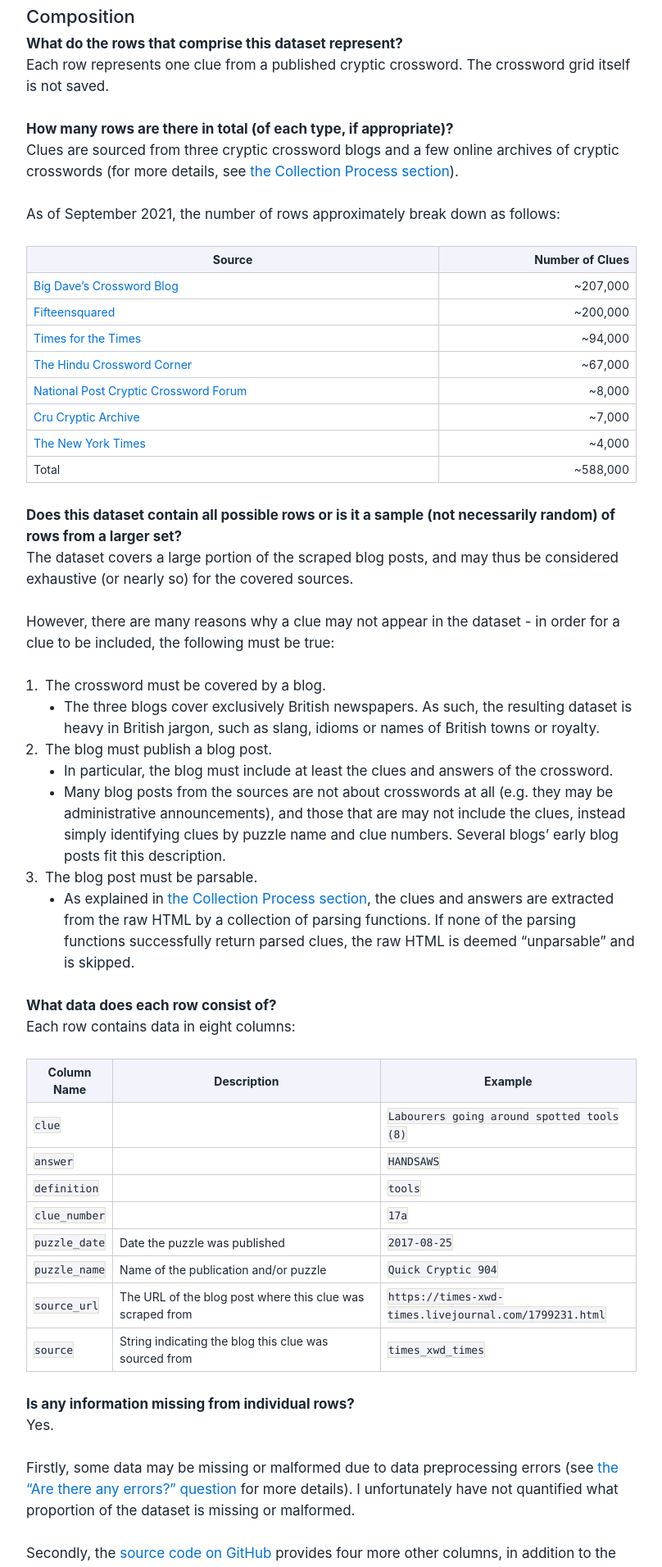
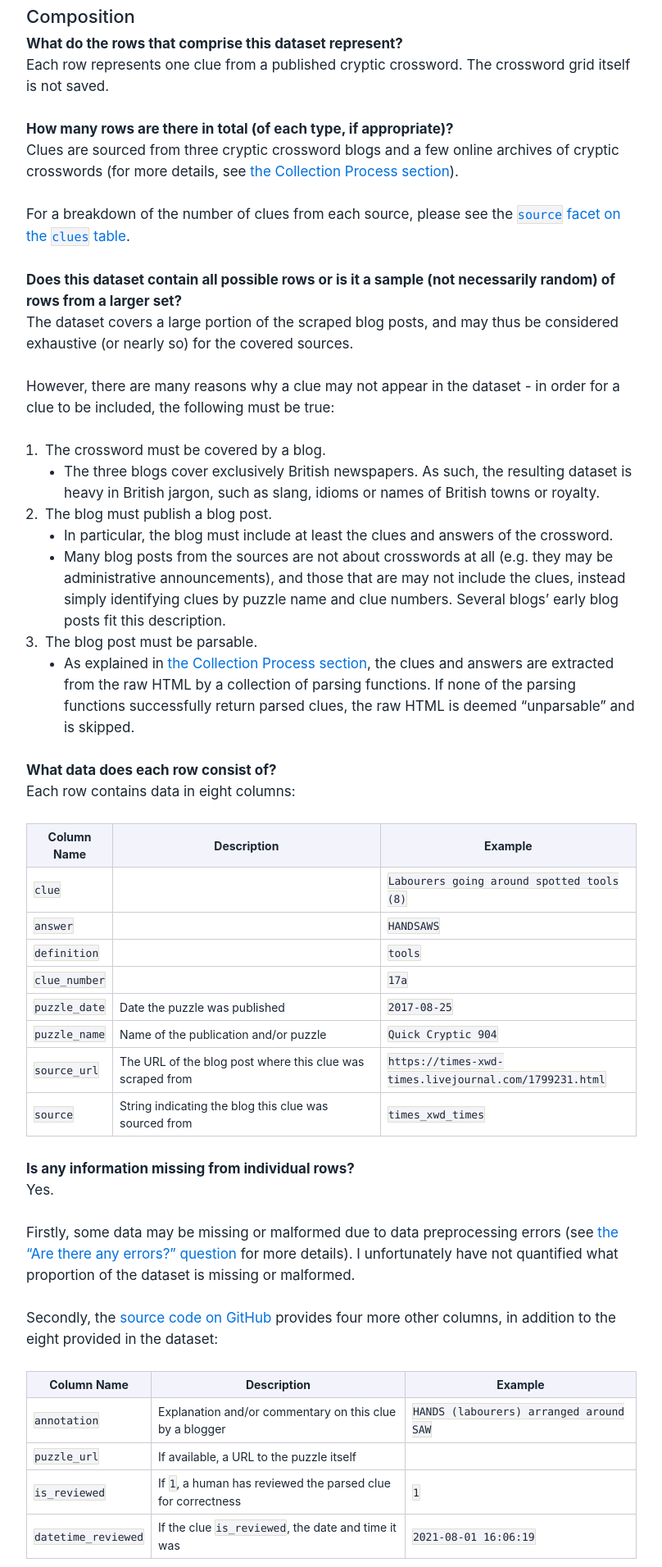
Before and after one commit to eigenfoo/cryptics, a Python web app: template templates/pages/datasheet.html in a window 1280 px wide. Shown: the part 792-2703 px from the top of the page at 82% size, without its empty margins (20-828 px from the left). Run offline with Jinja, Linux system fonts and the light colour scheme; the template is opened without the code that fills it, so the values that code supplies are empty.

Commit message:
Point users to the data for breakdown of clues

```diff
--- a/templates/pages/datasheet.html
+++ b/templates/pages/datasheet.html
@@ -43,49 +43,7 @@
 <p>Each row represents one clue from a published cryptic crossword. The crossword grid itself is not saved.</p>
 <h3 id="how-many-rows-are-there-in-total-of-each-type-if-appropriate">How many rows are there in total (of each type, if appropriate)?</h3>
 <p>Clues are sourced from three cryptic crossword blogs and a few online archives of cryptic crosswords (for more details, see <a href="/datasheet#collection-process">the Collection Process section</a>).</p>
-<p>As of September 2021, the number of rows approximately break down as follows:</p>
-<table>
-<thead>
-<tr class="header">
-<th>Source</th>
-<th style="text-align: right;">Number of Clues</th>
-</tr>
-</thead>
-<tbody>
-<tr class="odd">
-<td><a href="http://bigdave44.com/">Big Dave’s Crossword Blog</a></td>
-<td style="text-align: right;">~207,000</td>
-</tr>
-<tr class="even">
-<td><a href="http://www.fifteensquared.net/">Fifteensquared</a></td>
-<td style="text-align: right;">~200,000</td>
-</tr>
-<tr class="odd">
-<td><a href="https://times-xwd-times.livejournal.com/">Times for the Times</a></td>
-<td style="text-align: right;">~94,000</td>
-</tr>
-<tr class="even">
-<td><a href="https://thehinducrosswordcorner.blogspot.com/">The Hindu Crossword Corner</a></td>
-<td style="text-align: right;">~67,000</td>
-</tr>
-<tr class="odd">
-<td><a href="https://natpostcryptic.blogspot.com/">National Post Cryptic Crossword Forum</a></td>
-<td style="text-align: right;">~8,000</td>
-</tr>
-<tr class="even">
-<td><a href="https://archive.nytimes.com/www.nytimes.com/premium/xword/cryptic-archive.html">Cru Cryptic Archive</a></td>
-<td style="text-align: right;">~7,000</td>
-</tr>
-<tr class="odd">
-<td><a href="https://www.nytimes.com/crosswords">The New York Times</a></td>
-<td style="text-align: right;">~4,000</td>
-</tr>
-<tr class="even">
-<td>Total</td>
-<td style="text-align: right;">~588,000</td>
-</tr>
-</tbody>
-</table>
+<p>For a breakdown of the number of clues from each source, please see the <a href="/clues/clues"><code>source</code> facet on the <code>clues</code> table</a>.</p>
 <h3 id="does-this-dataset-contain-all-possible-rows-or-is-it-a-sample-not-necessarily-random-of-rows-from-a-larger-set">Does this dataset contain all possible rows or is it a sample (not necessarily random) of rows from a larger set?</h3>
 <p>The dataset covers a large portion of the scraped blog posts, and may thus be considered exhaustive (or nearly so) for the covered sources.</p>
 <p>However, there are many reasons why a clue may not appear in the dataset - in order for a clue to be included, the following must be true:</p>
```
Also changed, not shown: docs/datasheet.md (+2 -12 lines).
